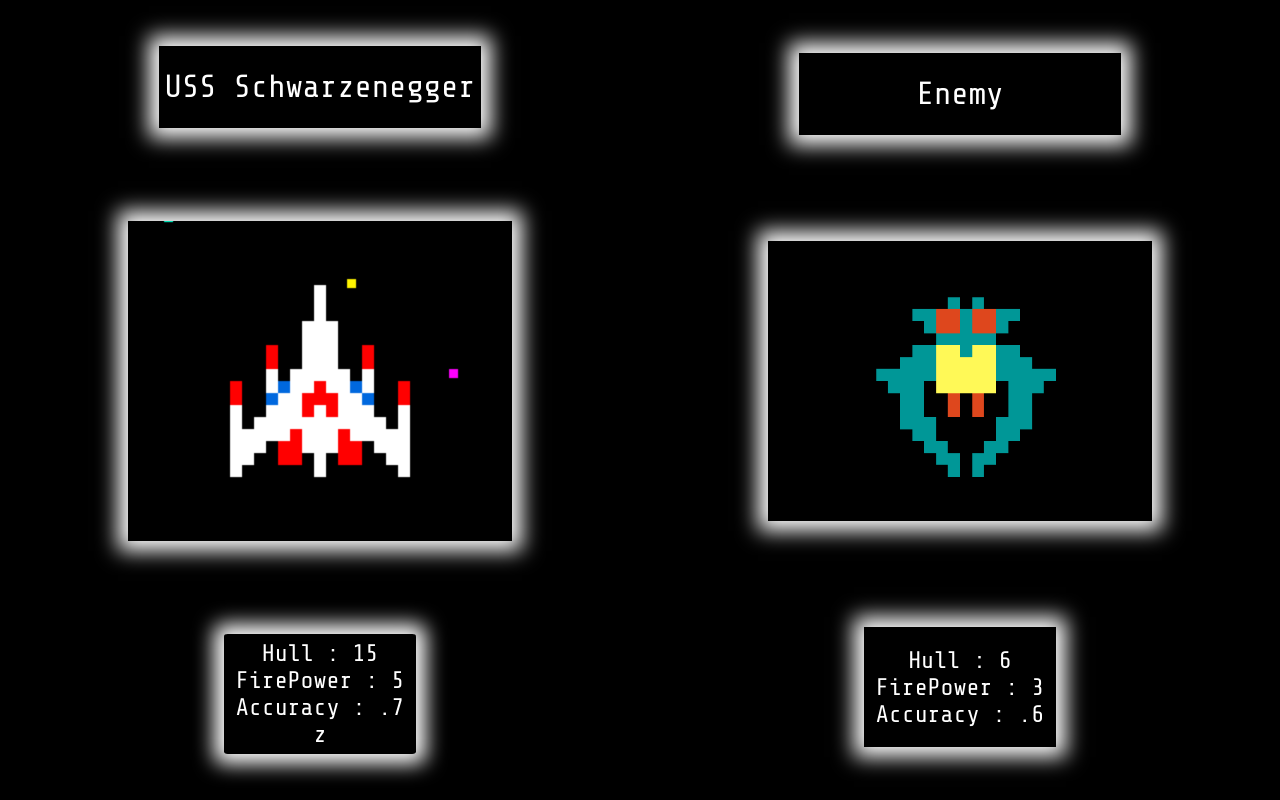
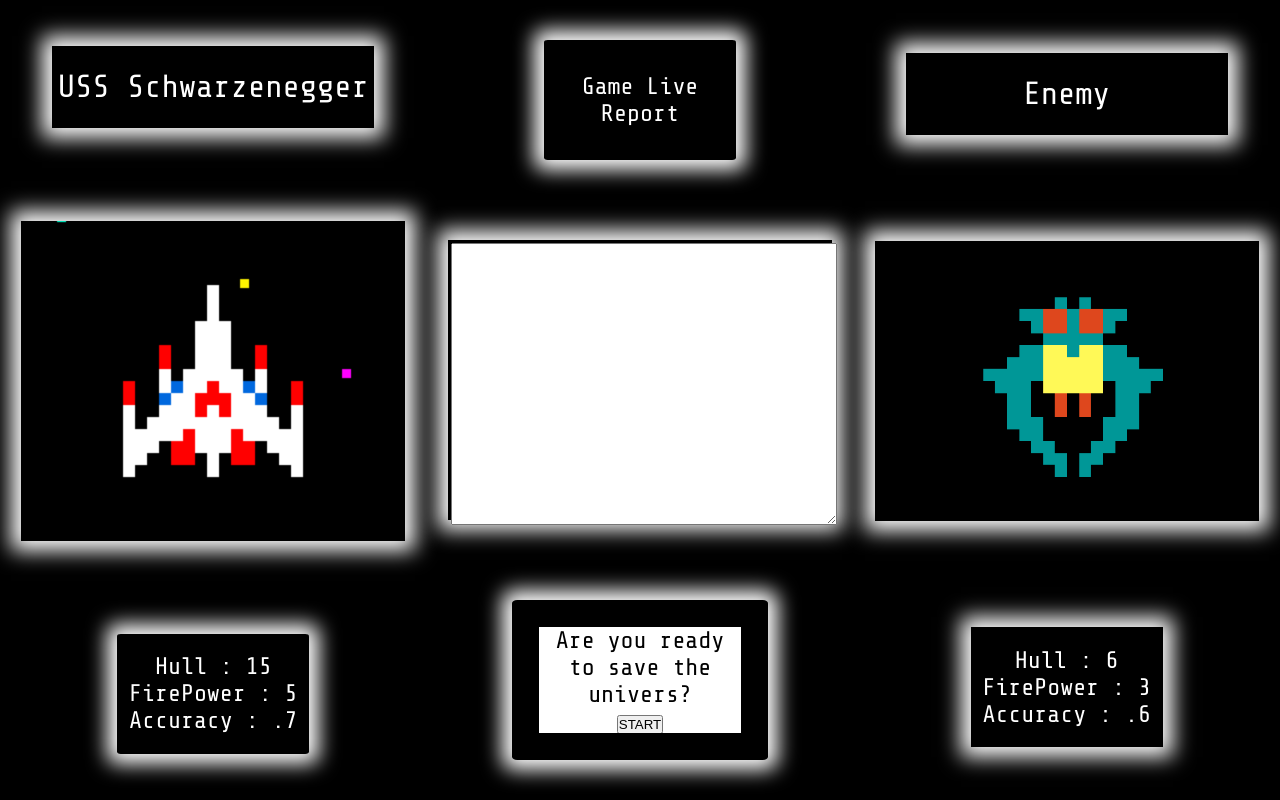
Before and after one commit to Yonas-tech/JavaScript_Classes_HW, a plain HTML site: page Mini_Project_SaveTheUniverse/Space_Battle_starter_code-forked/index.html in a window 1280 px wide. Drawn offline with nearby package versions, Linux system fonts and the light colour scheme.

Commit message:
web integrated 1st phase

```diff
--- a/Mini_Project_SaveTheUniverse/Space_Battle_starter_code-forked/index.html
+++ b/Mini_Project_SaveTheUniverse/Space_Battle_starter_code-forked/index.html
@@ -1,5 +1,6 @@
 <!DOCTYPE html>
 <html lang="en">
+
 <head>
     <meta charset="UTF-8">
     <meta http-equiv="X-UA-Compatible" content="IE=edge">
@@ -9,30 +10,59 @@
     <link rel="preconnect" href="https://fonts.googleapis.com">
     <link rel="preconnect" href="https://fonts.gstatic.com" crossorigin>
     <link href="https://fonts.googleapis.com/css2?family=Share+Tech+Mono&display=swap" rel="stylesheet">
+    <script defer src="../script.js" charset="utf-8"></script>
 </head>
+
 <body>
     <div class="bodyContainer">
 
-        <div class="mainCharacterView left" >
+        <div class="mainCharacterView left">
             <div class="nameBox">USS Schwarzenegger</div>
-                <div class="playerImage"></div>
+            <div class="playerImage">
+            </div>
             <div class="playerStats">
 
                 Hull : 15 <br>
                 FirePower : 5 <br>
                 Accuracy : .7 <br>
 
-z
-
             </div>
 
         </div>
 
 
+        <div class="start">
+            <!-- <button onclick="battleField()">START</button> -->
+            <!-- <dialog open>
+                <p>Are you ready to save the univers?</p>
+                <form method="dialog">
+                    <button onclick="battleField()">START</button>
+                </form>
+              </dialog> -->
+
+            <div class="liveReport">Game Live Report</div>
+
+            <div class="battleStatus">
+                <textarea id="log">
+                </textarea>
+            </div>
+
+            <div class="buttonsDiv">
+                <dialog open>
+                    <p>Are you ready to save the univers?</p>
+                    <form method="dialog">
+                        <button onclick="battleField()">START</button>
+                    </form>
+                </dialog>
+            </div>
+        </div>
+
+
         <div class="mainCharacterView right">
-
             <div class="nameBox">Enemy</div>
-            <div class="enemyImage"></div>
+            <div class="enemyImage">
+                <!-- <img src="images/enemy.gif" alt=""> -->
+            </div>
             <div class="enemyStats">
                 Hull : 6 <br>
                 FirePower : 3 <br>
@@ -44,6 +74,7 @@ z
         </div>
 
 
-    <script src="app.js"></script>
+        <!-- <script src="app.js"></script> -->
 </body>
+
 </html>
--- a/Mini_Project_SaveTheUniverse/Space_Battle_starter_code-forked/style.css
+++ b/Mini_Project_SaveTheUniverse/Space_Battle_starter_code-forked/style.css
@@ -16,7 +16,6 @@
 }
 
 .mainCharacterView{
-
 width: 50%;
 display: flex;
 flex-direction: column;
@@ -46,7 +45,7 @@ align-items: center;
     border: 1px solidblack;
     width: 30vw;
     height: 40vh;
-    background-image: url("/images/space_hero.gif");
+    background-image: url("images/space_hero.gif");
     background-size: cover ;
     background-position: center;
     background-repeat: no-repeat;
@@ -70,18 +69,19 @@ align-items: center;
 
 }
 .enemyImage{
+    /* box-sizing: border-box;
+    width: 50%; */
     border: 1px solidblack;
     width: 30vw;
     height: 35vh;
-    background-image: url("/images/enemy.gif");
+    background-image: url("images/enemy.gif");
     background-size: cover ;
     background-position: center;
     background-repeat: no-repeat;
     box-shadow: 0px 0px 20px 10px white;
 
+}
 
-
-}
 .enemyStats{
     display: flex;
     justify-content: center;
@@ -95,3 +95,72 @@ align-items: center;
     box-shadow: 0px 0px 20px 10px white;
 
 }
+
+
+/*  */
+
+.start{
+    width: 50%;
+    display: flex;
+    flex-direction: column;
+    justify-content: space-around;
+    align-items: center;
+    }
+
+
+
+.liveReport{
+    display: flex;
+    justify-content: center;
+    align-items: center;
+    border: 1px solidblack;
+    width: 15vw;
+    height: 15vh;
+    text-align: center;
+    font-size: 1.5em;
+    box-shadow: 0px 0px 20px 10px white;
+    border-radius: 2%;
+}
+
+.buttonsDiv{
+    display: flex;
+    justify-content: center;
+    align-items: center;
+    border: 1px solidblack;
+    width: 20vw;
+    height: 20vh;
+    text-align: center;
+    font-size: 1.5em;
+    box-shadow: 0px 0px 20px 10px white;
+    border-radius: 2%;
+}
+
+.battleStatus {
+    border: 1px solidblack;
+    width: 30vw;
+    height: 35vh;
+    /* background-image: url("images/enemy.gif"); */
+    background-size: cover ;
+    background-position: center;
+    background-repeat: no-repeat;
+    box-shadow: 0px 0px 20px 10px white;
+}
+#log {
+    width: 100%;
+    height: 100%;
+    font-size: 16px;
+    margin: 3px;
+}
+
+
+
+dialog {
+    position: static;
+    overflow-x: auto;
+    overflow-y: auto;
+    inset-block-start: 35%;/*0px;*/
+    inset-block-end: 0px;
+    max-width: calc(100% - 2em - 6px);
+    max-height: calc(100% - 2em - 6px);
+    visibility: visible;
+    }
--- a/Mini_Project_SaveTheUniverse/script.js
+++ b/Mini_Project_SaveTheUniverse/script.js
@@ -1,7 +1,11 @@
-
 // Ship Class
 // the Enemy and Player ships share many properties and methods
 // but the Player ship has additional method (retreat)
+
+let outputText = ""
+let textareaEl = document.querySelector('textarea')
+
+
 class Ship {
     constructor(hull, firePower, accuracy) {
         this.hull = hull;
@@ -14,13 +18,14 @@ class Ship {
             //
             if (Math.random() < this.accuracy) {
                 ship.hull -= this.firePower;    //  ?? firePower decreases the hull
-                console.log(ship.name + ': have been hit!');
-                console.log(ship.name + ': health status: hull=' + ship.hull)
+
+                textareaEl.textContent+= '\n'+ ship.name + ': has been hit!';
+                textareaEl.textContent+= '\n'+ ship.name + ': health status: hull=' + ship.hull;
 
                 return 1; //hit
             }
             else {
-                console.log(this.name + ': missed the shot.')
+                textareaEl.textContent+= '\n'+ this.name + ': missed the shot.';
                 return 0; //miss
             }
         }
@@ -64,7 +69,7 @@ class ShipFactory {
     createPlayerShip() {
         // check if the player ship is already created
         if (this.playerShip) {
-            console.log('\nWARNING! Player Ship Already exists.\n');
+            textareaEl.textContent += '\nWARNING! Player Ship Already exists.\n';
             return;
         }
 
@@ -75,7 +80,7 @@ class ShipFactory {
     createEnemyShips(count = 6) {
         // check if the enemy ships are not already created
         if (this.enemyShips.length > 0) {
-            console.log("\nWARNING! Enemy ships already created. \n")
+            textareaEl.textContent+= "\nWARNING! Enemy ships already created. \n"
             return;
         }
 
@@ -141,12 +146,17 @@ function deployEnemyShip() {
 }
 
 function gameOver(result) {  // this is simple for now
-    console.log(`\n${result}\n`)
-    console.log(`Enemy status:`);
-    console.log(enemies)
-    console.log(`Player status:`);
+    textareaEl.textContent+= `\n${result}\n`;
+    textareaEl.textContent+= '\n'+`Enemy status:`;
+
+    console.log(enemies)   // will do with loop or conditional
+
+    textareaEl.textContent+= '\n'+`Player status:`;
     console.log(player)
+
     console.log()
+
+    window.alert('Game Over!')
 }
 
 
@@ -154,9 +164,10 @@ function gameOver(result) {  // this is simple for now
 // console.log(deployEnemyShip())
 
 let currentEnemyShip;
-let currentEnemyShipIndex;
+let currentEnemyShipIndex; // = null
 
 function battleField() {
+    textareaEl.textContent+= '\n'+'Enemy ships count: ' + enemies.length +'\n';
     //condition: to check if there is an already deployed enemy chip
     if (currentEnemyShip == null && enemies.length > 0) {
         currentEnemyShipIndex = deployEnemyShip();
@@ -168,8 +179,6 @@ function battleField() {
     let playerShoot = player.attack(currentEnemyShip)
     // console.log('currentEnemyShip: ' + JSON.stringify(currentEnemyShip))
     // console.log('playerShoot: '+ playerShoot)
-
-    // do the option to retreat() here using 'playerShoot' result: 0 or 1 (miss or hit)
 
     //if enemy ship survives, it shoots
     if (currentEnemyShip.hull > 0) {
@@ -183,20 +192,21 @@ function battleField() {
         }
         // otherwise, player looses
         else {
-            gameOver("player looses")
+            gameOver("Enemy Won :(")
         }
     }
     // if the enemy ship does not survive the damage
     else {
         // remove that ship from enemy ships
         enemies.splice(currentEnemyShipIndex, 1)
-        console.log(currentEnemyShip.name + ' is destroied.')
-        console.log('enemy ship counts: ' + enemies.length)
+        textareaEl.textContent+= '\n'+currentEnemyShip.name + ' is destroyed.\n';
 
-        // player now has the option to retreat(deciding randomely for now: 0 = retreat, 1= no retreat)
-        let playerRetreat = universalShipFactory.randomValGenerator(0, 1);
-        // if retreat, the battle is disrupted, then call retreat()
-        if (playerRetreat == 0) {
+        // player now has the option to retreat
+        // if retreated, the battle is disrupted, then call retreat()
+        let retreatMsg = `Well done! ${currentEnemyShip.name} has been destroyed. \n
+                          Do you want to retreet?`
+        let retreated = confirm(retreatMsg);
+        if (retreated){
             player.retreat();
         }
         // else continue playing ...
@@ -208,12 +218,13 @@ function battleField() {
                 // go back to the bottlefield
                 battleField()
             }
-            // all enemy ships have been destroied
+            // all Enemy ships have been destroyed
             else {
-                gameOver('enemy looses')
+                textareaEl.textContent+= '\n'+'Enemy ships count: ' + enemies.length +'\n';
+                gameOver('USS Won :)')
             }
         }
     }
 } // battlefield
 
-battleField()
+// battleField()
```
Lines whose indentation alone changed are shown as unchanged.
